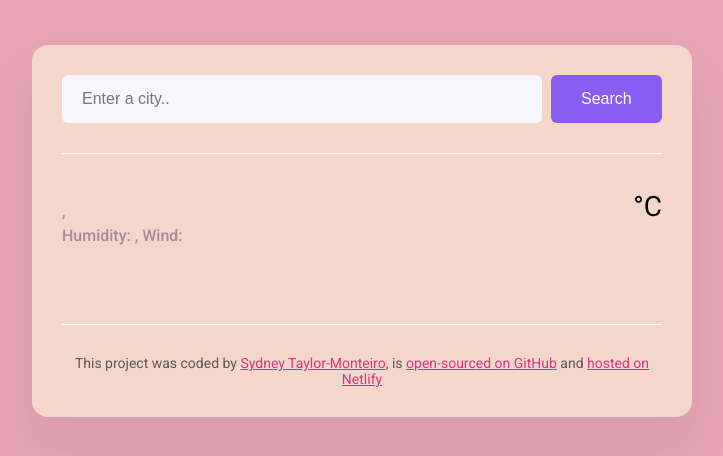
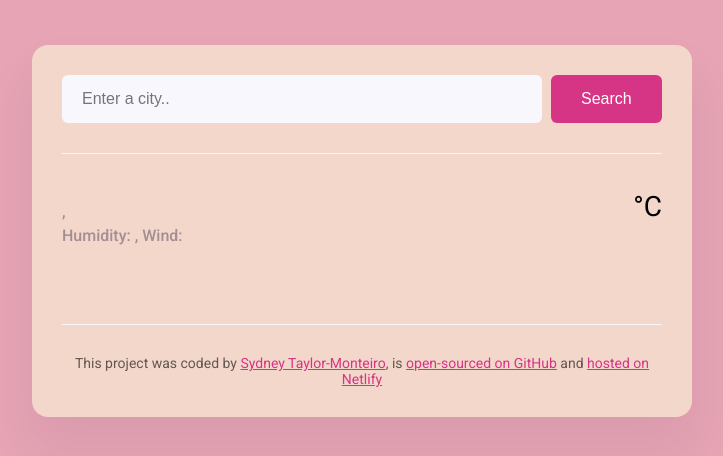
Before and after one commit to Sydney-Taylor-Monteiro/new-weather-app, a plain HTML site: page index.html in a window 1280 px wide. Shown: the whole page, without its empty margins (278-1001 px from the left). Drawn offline with nearby package versions, Linux system fonts and the light colour scheme; no server answers.

Commit message:
updated css

```diff
--- a/src/style.css
+++ b/src/style.css
@@ -31,7 +31,7 @@ header {
 }
 
 .search-form-button {
-  background: #885df1;
+  background: #d63484;
   padding: 15px 30px;
   border: none;
   font-size: 16px;
```
